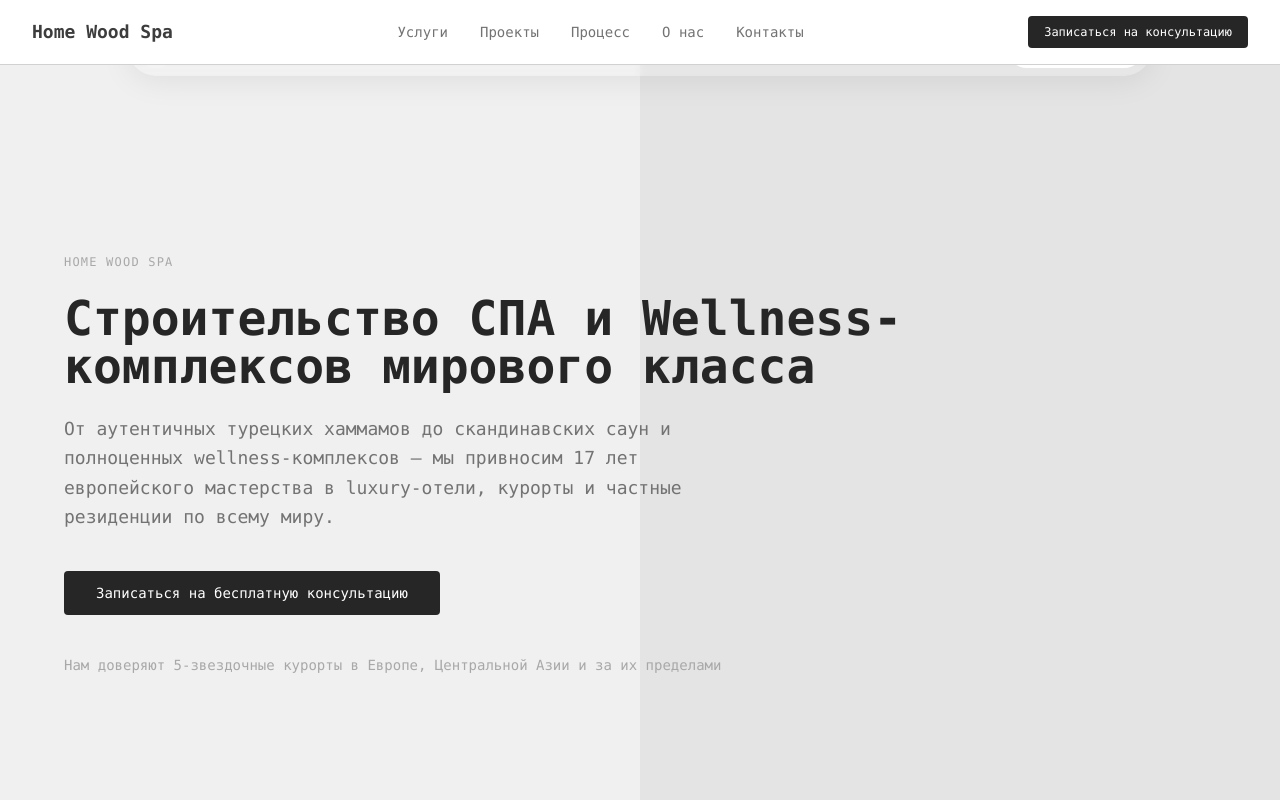
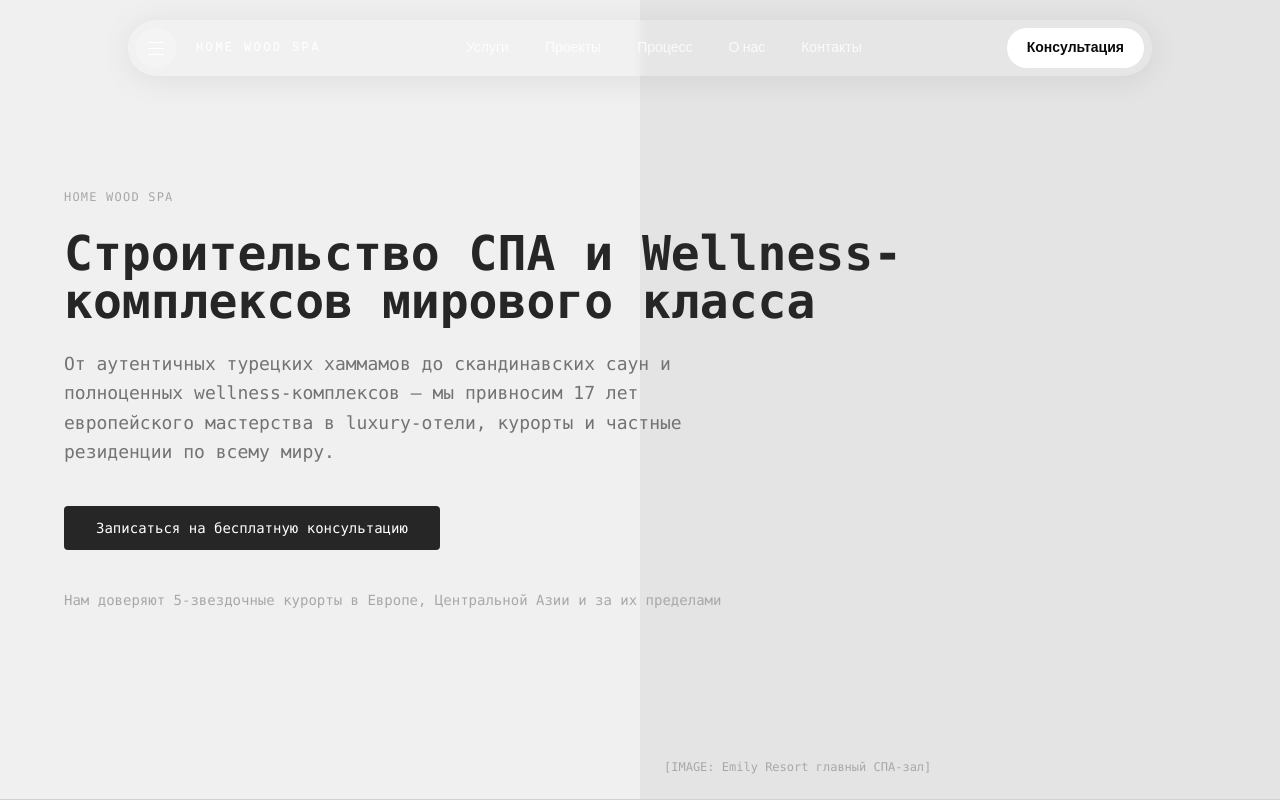
Before and after one commit to digitalcluster25/hws, a React (Vite) app: page / in a window 1280 px wide. Shown: the top 800 px of the page. Built offline with nearby package versions, Linux system fonts and the light colour scheme; a web font is replaced by a local one.

Commit message:
fix: remove old nav from wireframe

```diff
--- a/src/wireframe/Wireframe.jsx
+++ b/src/wireframe/Wireframe.jsx
@@ -52,17 +52,6 @@ export default function Wireframe() {
 
   return (
     <div className="bg-white font-mono text-gray-800 min-h-screen">
-
-      {/* NAV */}
-      <nav className="border-b border-gray-300 px-8 py-4 flex items-center justify-between sticky top-0 bg-white z-50">
-        <span className="font-bold text-gray-700 text-lg">Home Wood Spa</span>
-        <div className="hidden md:flex gap-8 text-sm text-gray-500">
-          {['Услуги','Проекты','Процесс','О нас','Контакты'].map(i => <span key={i}>{i}</span>)}
-        </div>
-        <div className="bg-gray-800 text-white text-xs px-4 py-2 rounded cursor-pointer">
-          Записаться на консультацию
-        </div>
-      </nav>
 
       {/* HERO */}
       <section className="min-h-screen flex flex-col justify-center px-8 md:px-16 py-24 border-b border-gray-300 relative overflow-hidden">
```
